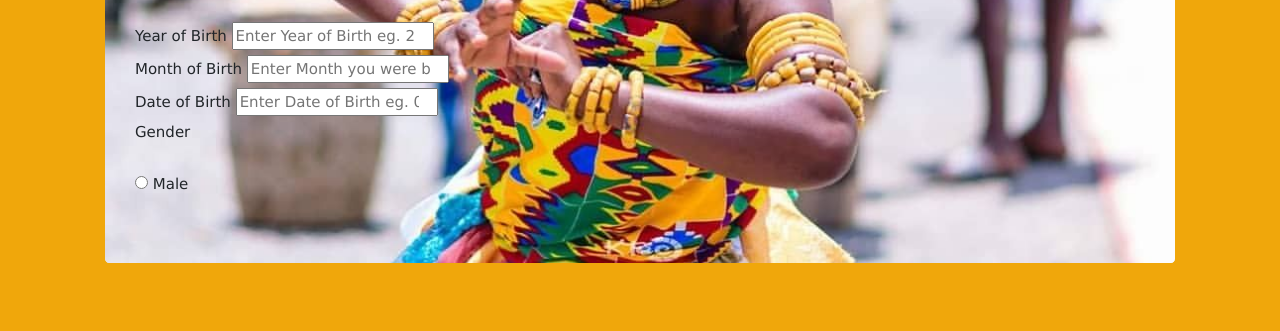
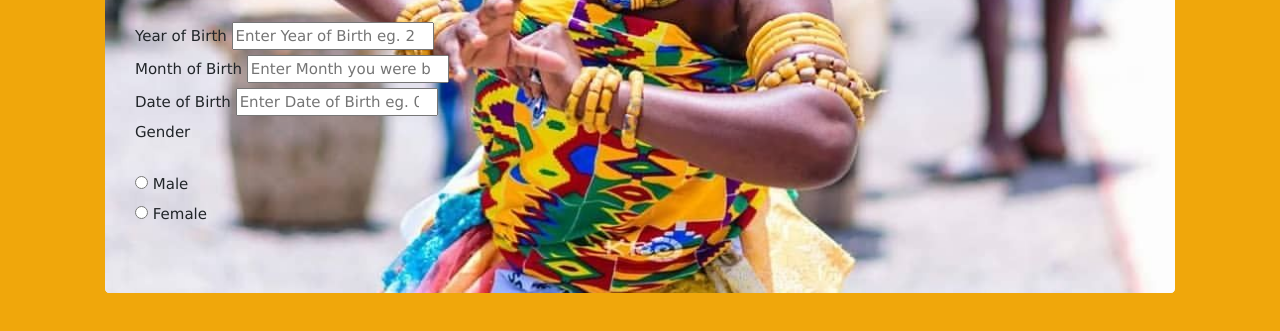
Before and after one commit to Motistrings/akan-names, a plain HTML site: page index.html in a window 1280 px wide. Shown: the part 439-770 px from the top of the page. Drawn offline with nearby package versions, Linux system fonts and the light colour scheme.

Commit message:
Added female checkbox

```diff
--- a/index.html
+++ b/index.html
@@ -58,6 +58,10 @@
                 <input type="radio"  name="gender" value="male" id="male">
                 <label for="male">Male</label><br>
               </div>
+              <div class="form-checkbox">
+            <input type="radio" id="female" name="gender" value="female">
+            <label for="female">Female</label><br>
+              </div>
             </div>
         </form>
         <script src="/js/script.js"></script>
```
